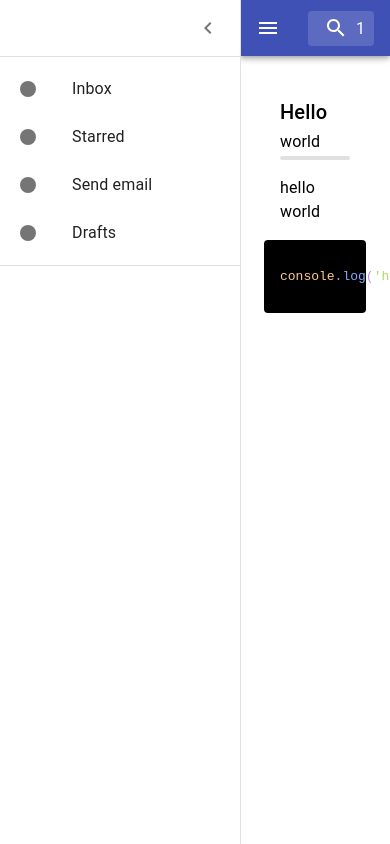
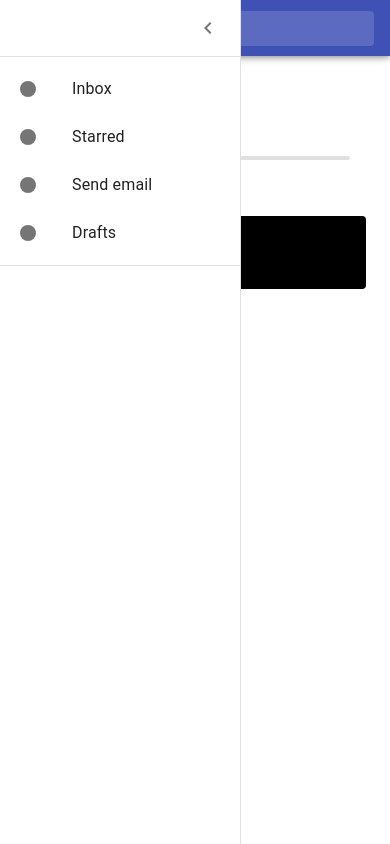
Before and after one commit to bert-bae/curious-javascript, a React (Create React App) app: page / in a window 390 px wide. Built offline with nearby package versions, Linux system fonts and the light colour scheme.

Commit message:
Minor mobile styling adjustment for shift of menu and navbar

```diff
--- a/src/App.tsx
+++ b/src/App.tsx
@@ -15,19 +15,27 @@ const useStyles = makeStyles((theme) => ({
 const App: React.FC<any> = () => {
   const classes = useStyles();
   const [drawerOpen, setDrawerOpen] = React.useState<boolean>(true);
-
+  const [searchValue, setSearchValue] = React.useState<string>("");
   const handleDrawerAction = () => {
     setDrawerOpen((prev) => !prev);
+  };
+
+  const handleSearchChange = (e: React.ChangeEvent<HTMLInputElement>) => {
+    setSearchValue(e.target.value);
+  };
+
+  const handleSearchBlur = (e: React.FocusEvent<HTMLInputElement>) => {
+    console.log("blur not implemented");
   };
 
   return (
     <Box className={classes.app}>
       <SearchNavigationBar
-        searchValue={"123123"}
+        searchValue={searchValue}
         drawerOpen={drawerOpen}
         onMenuClick={handleDrawerAction}
-        onSearchChange={() => console.log("change")}
-        onSearchBlur={() => console.log("blur")}
+        onSearchChange={handleSearchChange}
+        onSearchBlur={handleSearchBlur}
       />
       <Box display="flex">
         <MenuDrawer open={drawerOpen} onActionClick={handleDrawerAction} />
--- a/src/components/menu-drawer/menu-drawer.tsx
+++ b/src/components/menu-drawer/menu-drawer.tsx
@@ -1,5 +1,6 @@
 import React from "react";
 import clsx from "clsx";
+import useMediaQuery from "@material-ui/core/useMediaQuery";
 import { makeStyles, useTheme } from "@material-ui/core/styles";
 import Drawer from "@material-ui/core/Drawer";
 import Divider from "@material-ui/core/Divider";
@@ -33,7 +34,6 @@ const useStyles = makeStyles((theme) => ({
   },
   drawerPaper: {
     width: drawerWidth,
-    transition: "width 2s",
   },
   drawerHeader: {
     display: "flex",
@@ -49,6 +49,7 @@ const MenuDrawer: React.FC<MenuDrawerProps> = (props) => {
   const { open, onActionClick } = props;
   const classes = useStyles();
   const theme = useTheme();
+  const mobileView = useMediaQuery(theme.breakpoints.up("sm"));
 
   const listItemExample = ["Inbox", "Starred", "Send email", "Drafts"].map(
     (item) => {
@@ -61,7 +62,7 @@ const MenuDrawer: React.FC<MenuDrawerProps> = (props) => {
   return (
     <Drawer
       className={clsx(classes.drawer, {
-        [classes.drawerHidden]: !open,
+        [classes.drawerHidden]: !open || !mobileView,
       })}
       variant="persistent"
       anchor="left"
--- a/src/components/search-navigation-bar/search-navigation-bar.tsx
+++ b/src/components/search-navigation-bar/search-navigation-bar.tsx
@@ -5,7 +5,8 @@ import Toolbar from "@material-ui/core/Toolbar";
 import IconButton from "@material-ui/core/IconButton";
 import Typography from "@material-ui/core/Typography";
 import InputBase from "@material-ui/core/InputBase";
-import { fade, makeStyles } from "@material-ui/core/styles";
+import useMediaQuery from "@material-ui/core/useMediaQuery";
+import { makeStyles, useTheme, fade } from "@material-ui/core/styles";
 import MenuIcon from "@material-ui/icons/Menu";
 import SearchIcon from "@material-ui/icons/Search";
 import { drawerWidth } from "components/menu-drawer";
@@ -97,16 +98,22 @@ const SearchNavigationBar: React.FC<SearchNavigationBarProps> = ({
   onMenuClick,
 }) => {
   const classes = useStyles();
+  const theme = useTheme();
+  const mobileView = useMediaQuery(theme.breakpoints.up("sm"));
 
   return (
     <div className={classes.root}>
       <AppBar
         position="fixed"
-        className={clsx(classes.appBar, {
+        className={clsx(
+          classes.appBar,
+          mobileView && {
             [classes.appBarShift]: drawerOpen,
-        })}
+          }
+        )}
       >
         <Toolbar>
+          {!drawerOpen && (
             <IconButton
               edge="start"
               className={classes.menuButton}
@@ -116,6 +123,7 @@ const SearchNavigationBar: React.FC<SearchNavigationBarProps> = ({
             >
               <MenuIcon />
             </IconButton>
+          )}
           <Typography className={classes.title} variant="h6" noWrap>
             CuriousJavascript
           </Typography>
```
Lines whose indentation alone changed are shown as unchanged.
